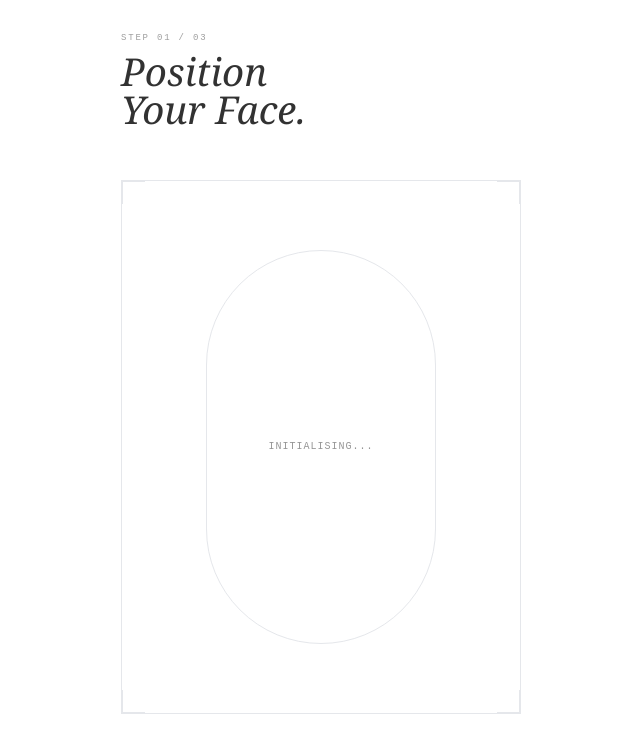
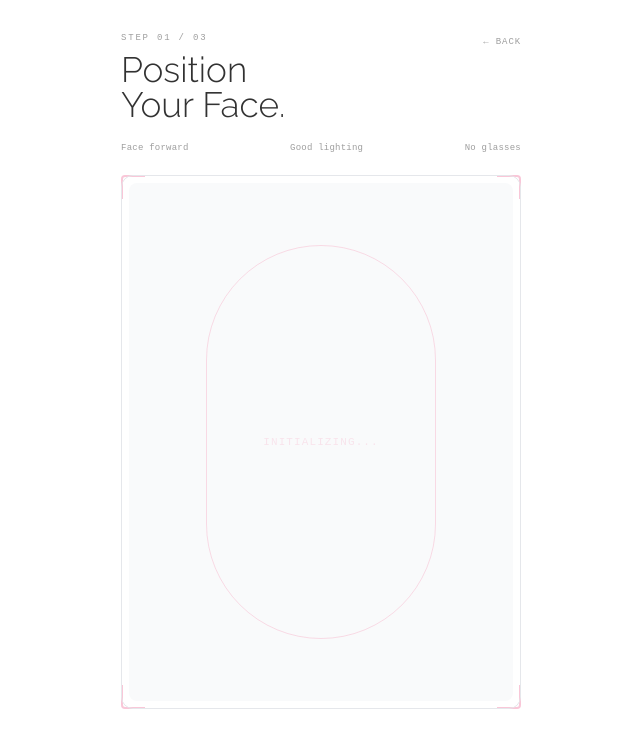
Before and after one commit to AsharabHassan/skin-med-spa-facial-app, a Next.js app: page / in a window 1280 px wide. Both pictures are taken after a click on the button "BEGIN ANALYSIS →". Shown: the top 752 px of the page, without its empty margins (319-959 px from the left). Built offline with nearby package versions, Linux system fonts and the light colour scheme; no server answers.

Commit message:
feat: re-theme capture screen with pink/white design

```diff
--- a/components/screens/CaptureScreen.tsx
+++ b/components/screens/CaptureScreen.tsx
@@ -24,17 +24,16 @@ export default function CaptureScreen() {
 
   return (
     <div className="screen items-center gap-5 py-8">
-
       {/* Header */}
       <div className="flex items-start justify-between w-full">
         <div>
           <p className="label-xs mb-1.5">Step 01 / 03</p>
-          <h2 className="font-serif text-[2.4rem] font-normal italic text-cream leading-[1.0]">
+          <h2 className="font-heading text-[2.2rem] font-light text-dark leading-[1.0]">
             Position<br />Your Face.
           </h2>
         </div>
         <button
-          className="font-mono text-[8px] text-white/20 tracking-widest uppercase hover:text-white/40 transition-colors mt-1 flex-shrink-0"
+          className="font-mono text-[9px] text-gray tracking-widest uppercase hover:text-pink transition-colors mt-1 flex-shrink-0"
           onClick={() => dispatch({ type: "SET_SCREEN", screen: "landing" })}
         >
           ← Back
@@ -44,21 +43,21 @@ export default function CaptureScreen() {
       {/* Instruction strip */}
       <div className="w-full flex items-center justify-between">
         {["Face forward", "Good lighting", "No glasses"].map((tip) => (
-          <span key={tip} className="font-mono text-[8px] text-white/25 tracking-wide">{tip}</span>
+          <span key={tip} className="font-mono text-[9px] text-gray tracking-wide">{tip}</span>
         ))}
       </div>
 
-      {/* Viewfinder — fixed aspect ratio so it always has height */}
+      {/* Viewfinder */}
       <div className="relative w-full" style={{ aspectRatio: "3/4" }}>
         {/* Corner marks */}
-        <div className="absolute top-0 left-0 w-6 h-6 border-t-2 border-l-2 border-gold/50 z-10" />
-        <div className="absolute top-0 right-0 w-6 h-6 border-t-2 border-r-2 border-gold/50 z-10" />
-        <div className="absolute bottom-0 left-0 w-6 h-6 border-b-2 border-l-2 border-gold/50 z-10" />
-        <div className="absolute bottom-0 right-0 w-6 h-6 border-b-2 border-r-2 border-gold/50 z-10" />
-        <div className="absolute inset-0 border border-gold/10 z-10 pointer-events-none" />
+        <div className="absolute top-0 left-0 w-6 h-6 border-t-2 border-l-2 border-pink/50 z-10 rounded-tl" />
+        <div className="absolute top-0 right-0 w-6 h-6 border-t-2 border-r-2 border-pink/50 z-10 rounded-tr" />
+        <div className="absolute bottom-0 left-0 w-6 h-6 border-b-2 border-l-2 border-pink/50 z-10 rounded-bl" />
+        <div className="absolute bottom-0 right-0 w-6 h-6 border-b-2 border-r-2 border-pink/50 z-10 rounded-br" />
+        <div className="absolute inset-0 border border-gray-200 z-10 pointer-events-none rounded-xl" />
 
         {/* Camera feed */}
-        <div className="absolute inset-2 overflow-hidden bg-parchment">
+        <div className="absolute inset-2 overflow-hidden bg-gray-50 rounded-lg">
           <video
             ref={videoRef}
             autoPlay
@@ -70,28 +69,25 @@ export default function CaptureScreen() {
           {/* Scan line */}
           {isActive && (
             <div
-              className="absolute inset-x-0 h-[1px] bg-gradient-to-r from-transparent via-gold/60 to-transparent pointer-events-none animate-scan"
+              className="absolute inset-x-0 h-[1px] bg-gradient-to-r from-transparent via-pink/60 to-transparent pointer-events-none animate-scan"
               style={{ top: "20%" }}
             />
           )}
 
           {/* Oval face guide */}
           <div className="absolute inset-0 flex items-center justify-center pointer-events-none">
-            <div className="border border-gold/30 rounded-full" style={{ width: "60%", height: "76%" }} />
+            <div className="border border-pink/30 rounded-full" style={{ width: "60%", height: "76%" }} />
           </div>
 
-          {/* Coord overlay */}
+          {/* Status overlay */}
           {isActive && (
-            <>
-              <span className="absolute top-2 left-3 font-mono text-[7px] text-gold/25">X:000 Y:000</span>
-              <span className="absolute bottom-2 right-3 font-mono text-[7px] text-gold/25">READY</span>
-            </>
+            <span className="absolute bottom-2 right-3 font-mono text-[8px] text-pink/50">READY</span>
           )}
 
           {/* Error */}
           {error && (
-            <div className="absolute inset-0 flex items-center justify-center p-6 bg-obsidian/90">
-              <p className="font-mono text-[10px] text-white/40 text-center">{error}</p>
+            <div className="absolute inset-0 flex items-center justify-center p-6 bg-white/90">
+              <p className="font-mono text-[11px] text-gray text-center">{error}</p>
             </div>
           )}
 
@@ -101,9 +97,9 @@ export default function CaptureScreen() {
               <motion.p
                 animate={{ opacity: [0.3, 0.8, 0.3] }}
                 transition={{ duration: 1.5, repeat: Infinity }}
-                className="font-mono text-[10px] text-gold/40 tracking-widest"
+                className="font-mono text-[11px] text-pink/40 tracking-widest"
               >
-                INITIALISING...
+                INITIALIZING...
               </motion.p>
             </div>
           )}
@@ -118,7 +114,7 @@ export default function CaptureScreen() {
         <motion.button
           initial={{ opacity: 0, y: 8 }}
           animate={{ opacity: 1, y: 0 }}
-          className="btn-gold w-full"
+          className="btn-pink w-full"
           onClick={handleCapture}
         >
           Capture Photo →
```
